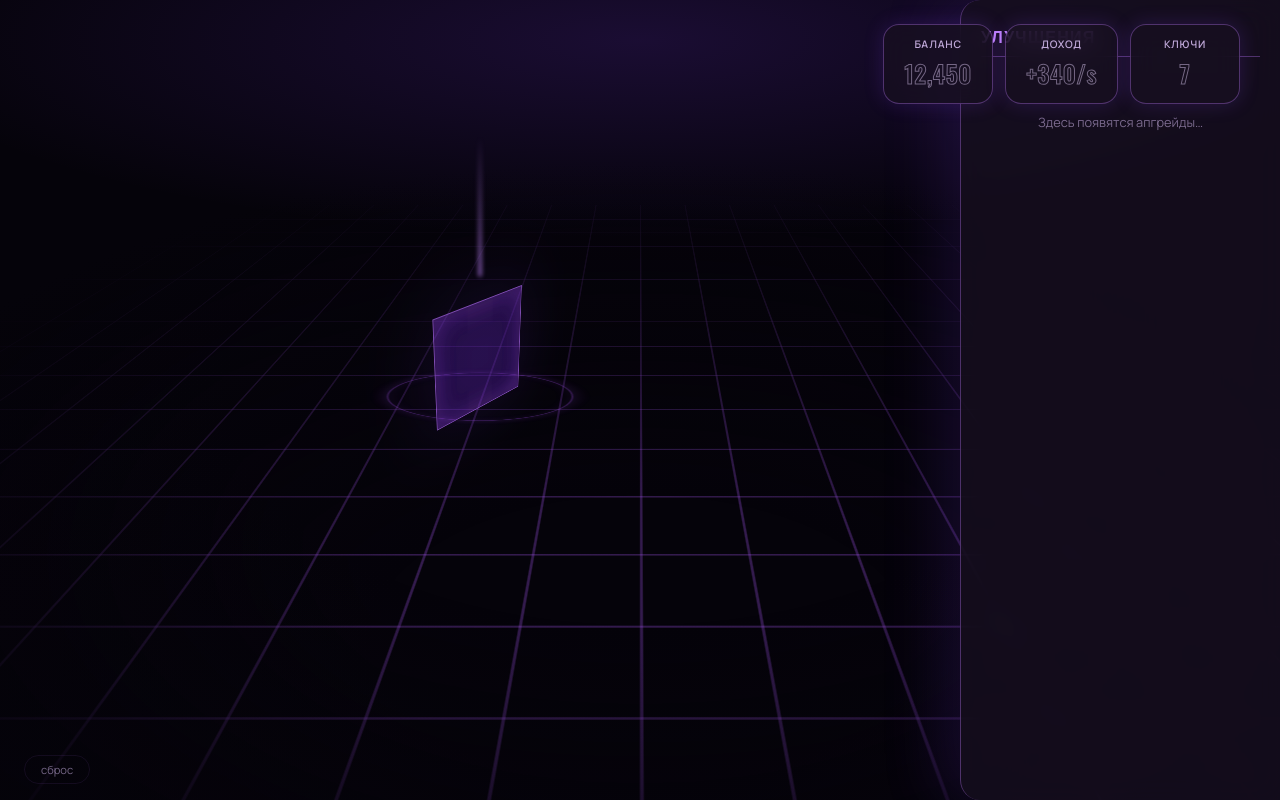
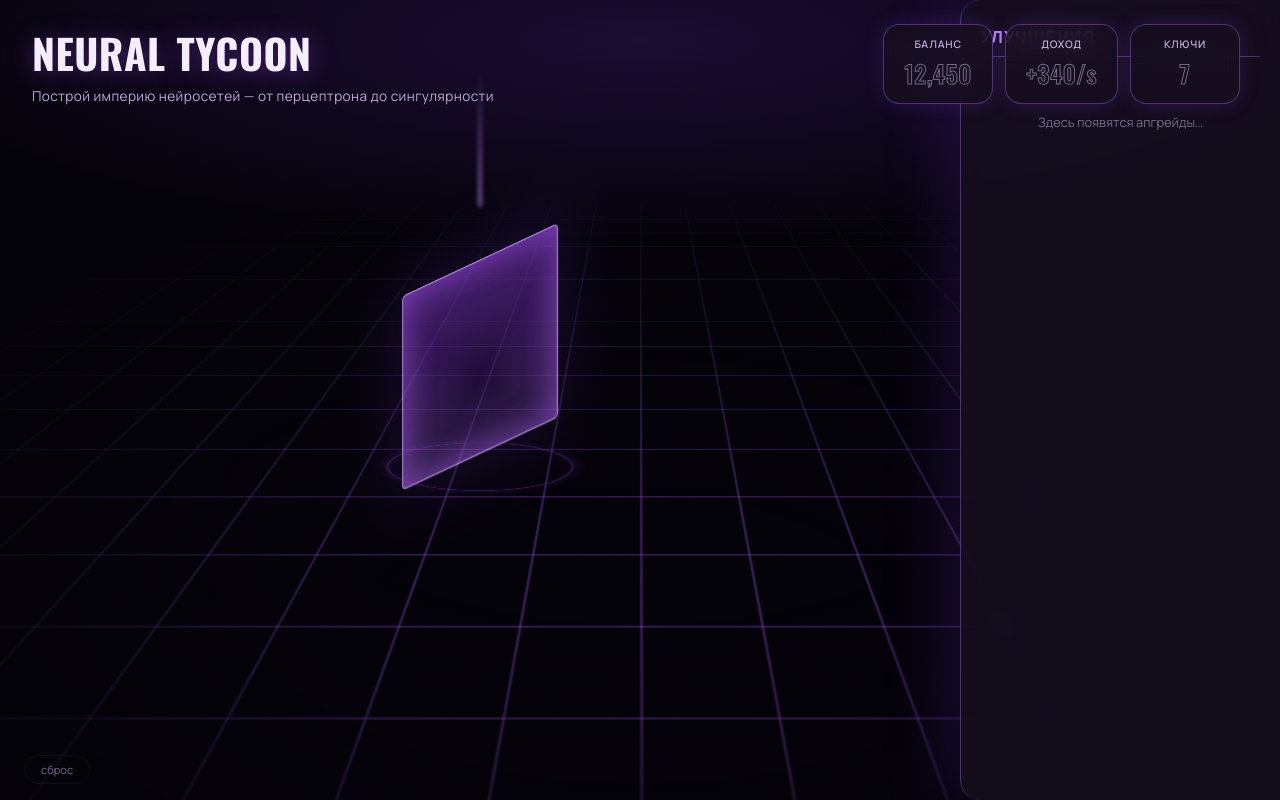
Before and after one commit to a80479314-a11y/neural-tycoon, a React (Vite) app: page / in a window 1280 px wide. Built offline with nearby package versions, Linux system fonts and the light colour scheme.

Commit message:
task snapshot 6cced0d7-e16a-4678-b9a3-2d849ae6f61f

```diff
--- a/styles.css
+++ b/styles.css
@@ -111,8 +111,10 @@ body {
 
 /* ---------- Header ---------- */
 .header {
-  grid-column: 1 / -1;
-  padding: 28px 40px 12px;
+  position: fixed;
+  top: 22px;
+  left: 32px;
+  z-index: 5;
   display: flex;
   flex-direction: column;
   gap: 4px;
@@ -120,12 +122,11 @@ body {
 
 .header__title {
   font-family: 'Oswald', sans-serif;
-  font-weight: 700;
-  font-size: 2.4rem;
   text-transform: uppercase;
-  letter-spacing: 0.06em;
   color: var(--text);
-  text-shadow: 0 0 30px rgba(168, 85, 247, 0.5);
+  font-size: clamp(22px, 3.2vw, 42px);
+  letter-spacing: 0.5px;
+  text-shadow: 0 2px 26px rgba(168, 85, 247, 0.4);
 }
 
 .header__subtitle {
@@ -189,72 +190,67 @@ body {
   position: relative;
 }
 
-.cube-wrapper {
-  position: relative;
-  width: 200px;
-  height: 200px;
-  animation: floatCube 3.5s ease-in-out infinite;
-}
-
 @keyframes floatCube {
   0%, 100% { transform: translateY(0); }
   50% { transform: translateY(-18px); }
 }
 
 /* Isometric container */
+.cube-wrapper {
+  position: relative;
+  width: 340px;
+  height: 340px;
+  animation: floatCube 3.5s ease-in-out infinite;
+}
+
 .cube-scene {
-  width: 100%;
-  height: 100%;
-  perspective: 600px;
-  display: flex;
-  align-items: center;
-  justify-content: center;
+  position: absolute;
+  inset: 0;
+  perspective: 1100px;
+  transform-style: preserve-3d;
+  transform: rotateX(-28deg) rotateY(45deg);
 }
 
 .cube {
-  width: 120px;
-  height: 120px;
-  position: relative;
+  position: absolute;
+  inset: 60px;
   transform-style: preserve-3d;
-  transform: rotateX(-28deg) rotateY(45deg);
   filter: drop-shadow(0 0 40px rgba(124, 58, 237, 0.5));
 }
 
 .cube__face {
   position: absolute;
-  width: 120px;
-  height: 120px;
-  border: 1px solid var(--line);
-  background: rgba(124, 58, 237, 0.08);
-  backdrop-filter: blur(6px);
-  -webkit-backdrop-filter: blur(6px);
-  box-shadow: inset 0 0 30px rgba(168, 85, 247, 0.12);
+  inset: 0;
+  border-radius: 6px;
+  border: 1.5px solid rgba(216, 180, 254, 0.6);
+  background: linear-gradient(135deg, rgba(168, 85, 247, 0.30), rgba(88, 28, 135, 0.10) 55%, rgba(216, 180, 254, 0.16));
+  box-shadow: inset 0 0 44px rgba(168, 85, 247, 0.35);
 }
 
 .cube__face--top {
-  background: rgba(192, 132, 252, 0.15);
-  box-shadow: inset 0 0 40px rgba(192, 132, 252, 0.2);
-  transform: rotateX(90deg) translateZ(60px);
+  background: linear-gradient(135deg, rgba(192, 132, 252, 0.45), rgba(168, 85, 247, 0.25) 55%, rgba(216, 180, 254, 0.30));
+  box-shadow: inset 0 0 50px rgba(192, 132, 252, 0.4);
+  transform: rotateX(90deg) translateZ(110px);
 }
 
 .cube__face--bottom {
-  transform: rotateX(-90deg) translateZ(60px);
+  transform: rotateX(-90deg) translateZ(110px);
 }
 
 .cube__face--front {
-  transform: translateZ(60px);
+  transform: translateZ(110px);
 }
 
 .cube__face--back {
-  transform: rotateY(180deg) translateZ(60px);
+  transform: rotateY(180deg) translateZ(110px);
 }
 
 .cube__face--left {
-  transform: rotateY(-90deg) translateZ(60px);
+  transform: rotateY(-90deg) translateZ(110px);
 }
 
 .cube__face--right {
-  transform: rotateY(90deg) translateZ(60px);
+  transform: rotateY(90deg) translateZ(110px);
 }
 
 /* Light beam from top face */
```
